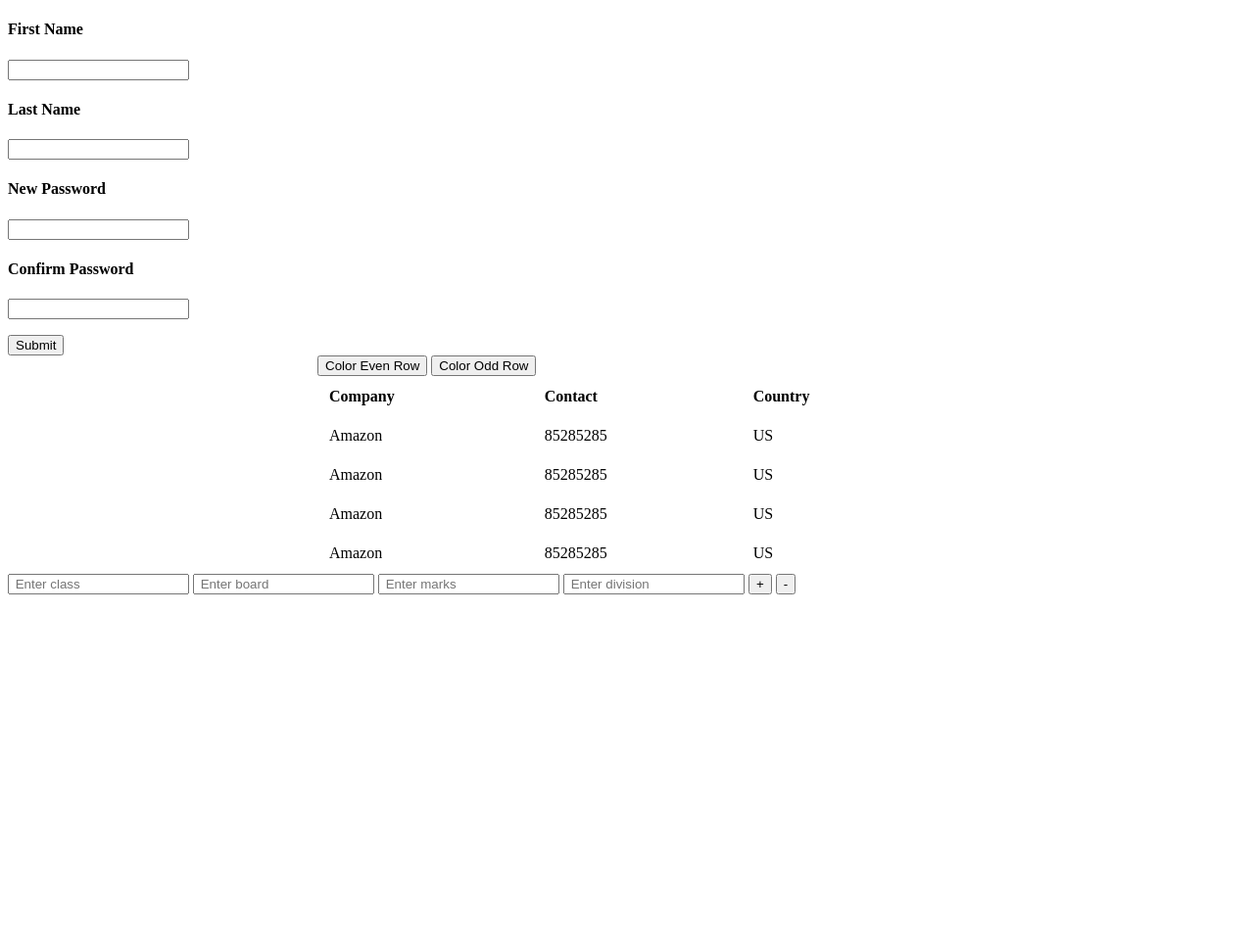
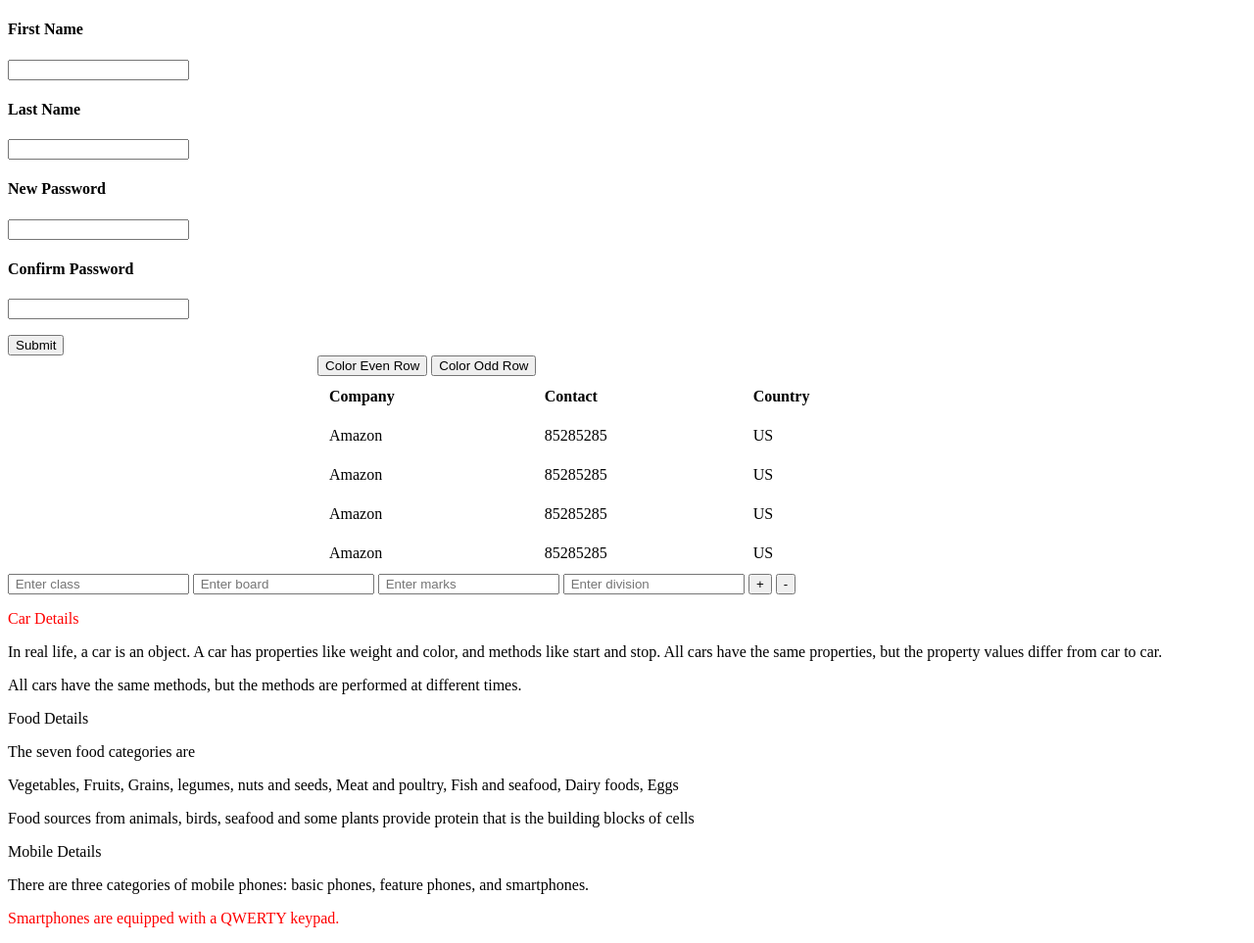
Before and after one commit to sachin4169/jQuery-basics, a plain HTML site: page index.html in a window 1280 px wide. Shown: the whole page at 98% size. Before the commit the page ends 800 px from the top, so only its background shows below. Drawn offline with nearby package versions, Linux system fonts and the light colour scheme.

Commit message:
changing color of first and last element of test class

```diff
--- /dev/null
+++ b/app.js
@@ -0,0 +1,59 @@
+$(document).ready(function () {
+    $("#btn").click(() => {
+      var pas = $("#password").val();
+      var value = $("#conpassword").val();
+      var fname = $("#fname").val();
+      var lname = $("#lname").val();
+
+      if (fname == "") {
+        $("#fname").css("background-color", "Red");
+        alert("first name is not given");
+      } else if (lname == "") {
+        $("#fname").css("background-color", "#fff");
+        $("#lname").css("background-color", "red");
+        alert("last name is not given");
+      } else if (pas == "") {
+        $("#lname").css("background-color", "#fff");
+        $("#password").css("background-color", "red");
+        alert("password is not given");
+      } else if (value == "") {
+        $("#password").css("background-color", "#fff");
+        $("#conpassword").css("background-color", "red");
+        alert("confirm password is not given");
+      } else {
+        $("#fname").css("background-color", "#fff");
+        $("#lname").css("background-color", "#fff");
+        $("#password").css("background-color", "#fff");
+        $("#conpassword").css("background-color", "#fff");
+        if (pas != value) {
+          $("#msg").append("Password didn't match");
+        } else {
+          $("#msg").empty();
+        }
+      }
+    });
+
+    $("#evenbtn").click(() => {
+      $("tr:even").css("background-color", "lightgray");
+    });
+    $("#oddbtn").click(() => {
+      $("tr:odd").css("background-color", "DodgerBlue");
+    });
+    $("#addbtn").click(() => {
+      var field = `<div class="fields"><input type="text" placeholder=" Enter class" class="cls" />
+    <input type="text" placeholder=" Enter board" class="board" />
+    <input type="text" placeholder=" Enter marks" class="marks" />
+    <input type="text" placeholder=" Enter division" class="division" /></div>`;
+      $("#newinfo").append(field);
+    });
+    $("#subbtn").click(() => {
+      var x = $("#newinfo").children();
+      x.last().remove();
+    });
+
+    setTimeout(function(){
+       $(".test").children().first().css({"color":"red"});
+       $(".test").children().last().css({"color":"red"});
+     },5000);
+
+  });
--- a/index.html
+++ b/index.html
@@ -79,61 +79,38 @@
       </div>
       <div id="newinfo"></div>
     </div>
-
+    <div class="test">
+      <p>Car Details</p>
+      <p>
+        In real life, a car is an object. A car has properties like weight and
+        color, and methods like start and stop. All cars have the same
+        properties, but the property values differ from car to car.
+      </p>
+      <p>
+        All cars have the same methods, but the methods are performed at
+        different times.
+      </p>
+    </div>
+    <div class="demo">
+      <p>Food Details</p>
+      <p>The seven food categories are</p>
+      <p>
+        Vegetables, Fruits, Grains, legumes, nuts and seeds, Meat and poultry,
+        Fish and seafood, Dairy foods, Eggs
+      </p>
+      <p>
+        Food sources from animals, birds, seafood and some plants provide
+        protein that is the building blocks of cells
+      </p>
+    </div>
+    <div class="test">
+      <p>Mobile Details</p>
+      <p>
+        There are three categories of mobile phones: basic phones, feature
+        phones, and smartphones.
+      </p>
+      <p>Smartphones are equipped with a QWERTY keypad.</p>
+    </div>
   </body>
-  <script>
-    $(document).ready(function () {
-      $("#btn").click(() => {
-        var pas = $("#password").val();
-        var value = $("#conpassword").val();
-        var fname = $("#fname").val();
-        var lname = $("#lname").val();
-
-        if (fname == "") {
-          $("#fname").css("background-color", "Red");
-          alert("first name is not given");
-        } else if (lname == "") {
-          $("#fname").css("background-color", "#fff");
-          $("#lname").css("background-color", "red");
-          alert("last name is not given");
-        } else if (pas == "") {
-          $("#lname").css("background-color", "#fff");
-          $("#password").css("background-color", "red");
-          alert("password is not given");
-        } else if (value == "") {
-          $("#password").css("background-color", "#fff");
-          $("#conpassword").css("background-color", "red");
-          alert("confirm password is not given");
-        } else {
-          $("#fname").css("background-color", "#fff");
-          $("#lname").css("background-color", "#fff");
-          $("#password").css("background-color", "#fff");
-          $("#conpassword").css("background-color", "#fff");
-          if (pas != value) {
-            $("#msg").append("Password didn't match");
-          } else {
-            $("#msg").empty();
-          }
-        }
-      });
-
-      $("#evenbtn").click(() => {
-        $("tr:even").css("background-color", "lightgray");
-      });
-      $("#oddbtn").click(() => {
-        $("tr:odd").css("background-color", "DodgerBlue");
-      });
-      $("#addbtn").click(() => {
-        var field = `<div class="fields"><input type="text" placeholder=" Enter class" class="cls" />
-      <input type="text" placeholder=" Enter board" class="board" />
-      <input type="text" placeholder=" Enter marks" class="marks" />
-      <input type="text" placeholder=" Enter division" class="division" /></div>`;
-        $("#newinfo").append(field);
-      });
-      $("#subbtn").click(() => {
-        var x = $("#newinfo").children();
-        x.last().remove();
-      });
-    });
-  </script>
+  <script src="app.js"></script>
 </html>
```
